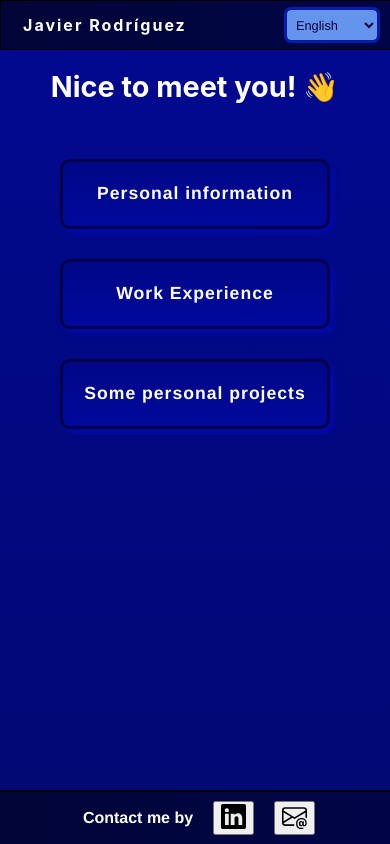
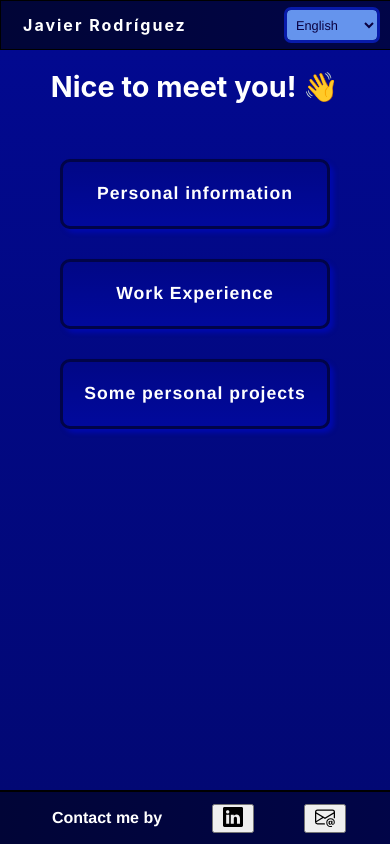
Before and after one commit to javirro/personal-web, a React (Create React App) app: page / in a window 390 px wide. Built offline with nearby package versions, Linux system fonts and the light colour scheme.

Commit message:
Fix footer elements style

```diff
--- a/src/styles/GlobalFooter.css
+++ b/src/styles/GlobalFooter.css
@@ -30,7 +30,11 @@ footer img {
 
 @media (max-width: 500px) {
     footer {
-        gap: 20px;
         padding: 6px 4px;
     }
+    footer img {
+        width: 20px;
+        height: 20px;
+        margin: 0px 3px;
+    }
 }
```
